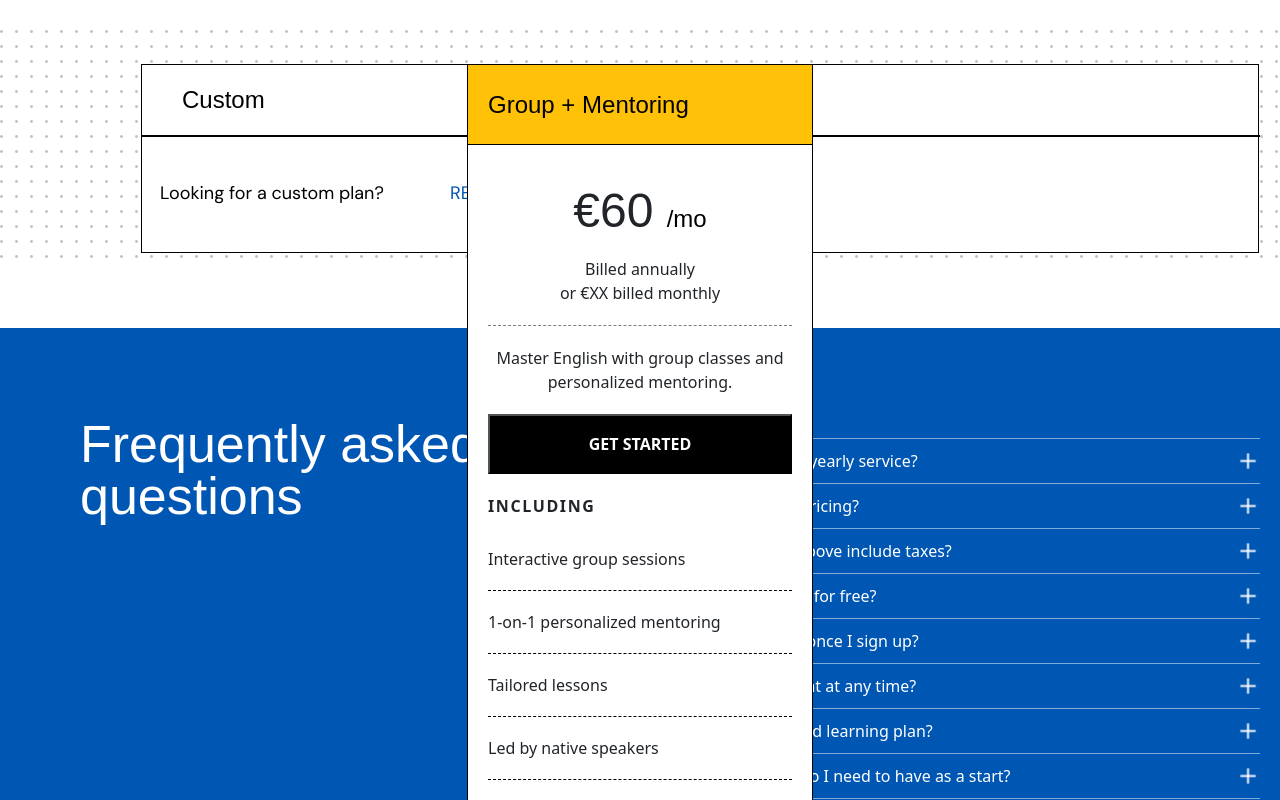
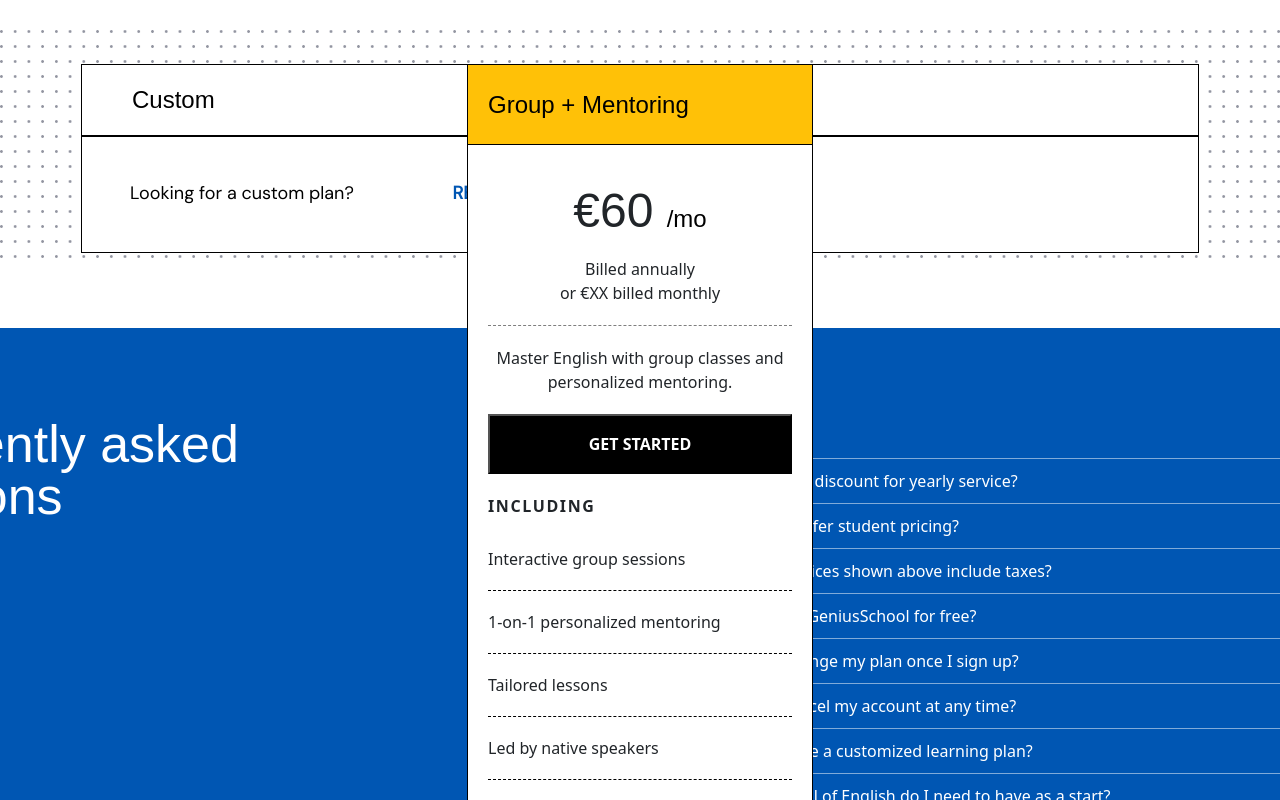
Before and after one commit to thaibbraz/geniusschool-website, a React (Vite) app in the folder app/: page /pricing in a window 1280 px wide. Shown: the part 1320-2120 px from the top of the page. Built offline with nearby package versions, Linux system fonts and the light colour scheme; a web font is replaced by a local one.

Commit message:
Fixed FAQ responsiveness

```diff
--- a/app/src/components/pricing/Customplan.jsx
+++ b/app/src/components/pricing/Customplan.jsx
@@ -14,7 +14,7 @@ const Customplan = () => {
       </div>
       <div>
         <a
-          href="mailto:geniusschool@geniusschool.com?subject=Requesting%20a%20Custom%20Plan"
+          href="mailto:thiago@geniuschool.com?subject=Requesting%20a%20Custom%20Plan"
           className="customplan-box-text-request subheading"
         >
           REQUEST A QUOTE
--- a/app/src/components/pricing/FAQ.jsx
+++ b/app/src/components/pricing/FAQ.jsx
@@ -25,10 +25,10 @@ const FAQ = () => {
     <>
       Yes. Send us an email to{" "}
       <a
-        href="mailto:geniusschool@geniusschool.com?subject=Requesting%20a%20Custom%20Plan"
+        href="mailto:thiago@geniuschool.com?subject=Requesting%20a%20Custom%20Plan"
         style={{ color: "white", textDecoration: "underline" }}
       >
-        geniusschool@geniusschool.com
+        thiago@geniuschool.com
       </a>
     </>,
     "Any level is welcome",
--- a/app/src/index.css
+++ b/app/src/index.css
@@ -390,10 +390,9 @@ body {
 /* Learning plan CSS */
 .learningplan {
   width: 100%;
-  /* height: 1192px; */
-  height: auto; /* Adjust height to auto for better responsiveness */
-  margin: 0 auto; /* Added */
-  padding: 50px 0; /* Add padding to the top and bottom */
+  height: auto;
+  margin: 0 auto;
+  padding: 50px 0;
 }
 
 .learningplan-heading {
@@ -404,7 +403,7 @@ body {
   font-weight: 400;
   line-height: 48px;
   text-align: center;
-  margin: 120px auto; /* Center heading and add margin for spacing */
+  margin: 120px auto;
 }
 
 .learningplan-card-container {
@@ -430,8 +429,8 @@ body {
   border-radius: 0;
   padding: 100px 20px 20px 20px;
   transition: transform 0.3s ease-in-out;
-  background-color: white; /* Ensure card background is white */
-  z-index: 1; /* Ensure card is above pseudo-element */
+  background-color: white;
+  z-index: 1;
 }
 
 .card-wrapper::before {
@@ -442,25 +441,21 @@ body {
   width: 100%;
   height: 100%;
   background-color: black;
-  z-index: 0; /* Place pseudo-element behind the card */
+  z-index: 0;
   transition: all 0.3s ease-in-out;
   opacity: 0;
 }
 
-/* Hover effect moving card to the right */
 .card-wrapper:hover .card {
   transform: translate(
     10px,
     -10px
-  ); /* Lift the card slightly and move to the right */
+  ); /* Lift the card slightly and move to the right, we can adjust it */
 }
 
 .card-wrapper:hover::before {
-  opacity: 1; /* Show the black rectangle on hover */
-  transform: translate(
-    -4px,
-    4px
-  ); /* Adjust position to create the shadow effect */
+  opacity: 1;
+  transform: translate(-4px, 4px);
 }
 
 .card-title {
@@ -539,73 +534,93 @@ body {
 
 /* Custom plan CSS */
 .customplan {
-  width: 1400px;
-  height: 228px;
+  width: 100%;
+  height: 228px; /* Fixed height as per original */
   position: absolute;
-  top: 1350px;
+  top: 1350px; /* Same vertical position as original */
+  display: flex;
+  justify-content: center;
+  align-items: center;
 }
 
 .customplan-vector {
-  width: 1398px;
-  height: 228px;
-  opacity: 0.5;
+  width: 100%;
+  height: 100%;
+  opacity: 0.9;
+  margin: 0 auto;
 }
 
 .customplan-box {
-  width: 1118px;
+  width: 100%;
+  max-width: 1118px;
   height: 189px;
+  border: 1px solid black;
+  background-color: #fff;
   position: absolute;
   top: 34px;
-  left: 141px;
-  border: 1px solid black;
-  background-color: #fff;
+  left: 50%;
+  transform: translateX(-50%);
+  box-sizing: border-box;
+  padding: 20px;
 }
 
 .customplan-box-line {
-  width: 1118px;
+  width: 100%;
   height: 0px;
+  border: 1px solid black;
+  background-color: #fff;
   position: absolute;
   top: 70px;
-  /* left: 141px; */
-  border: 1px solid black;
-  background-color: #fff;
+  left: 50%;
+  transform: translateX(-50%);
 }
 
 .customplan-box-title {
   color: black;
-  width: 432.23px;
+  width: 100%;
+  max-width: 432.23px;
   height: 24px;
   position: absolute;
   top: 23px;
-  left: 40px;
+  left: 50px; /* Adjusted for better positioning */
+}
+
+.customplan-box-text,
+.customplan-box-text-request {
+  position: absolute;
+  white-space: nowrap;
 }
 
 .customplan-box-text {
   color: black;
-  height: 116px;
-  position: absolute;
+  width: 100%;
+  max-width: 223px;
+  text-align: center;
   top: 150px;
-  left: 160px;
+  left: calc(50% - 510px); /* Adjusted for better positioning */
 }
 
 .customplan-box-text-request {
-  color: black;
-  width: 223px;
-  height: 116px;
-  position: absolute;
+  color: #0056b3;
+  width: 100%;
+  max-width: 223px;
+  text-align: center;
+  text-decoration: none;
+  font-weight: 800;
   top: 150px;
-  left: 450px;
-  color: #0056b3;
-  text-decoration: none;
+  left: calc(50% - 220px); /* Adjusted for better positioning */
 }
 
 /* FAQ CSS */
 .FAQ-frame {
-  width: 1400px;
+  width: 100%;
   height: 712px;
   position: absolute;
   top: 1648px;
   background-color: #0056b3;
+  margin: 0 auto; /* Center the frame */
+  padding: 20px; /* Add some padding for better spacing */
+  box-sizing: border-box;
 }
 
 .FAQ-heading {
@@ -615,13 +630,14 @@ body {
   left: 80px;
   position: absolute;
   color: #ffffff;
+  left: calc(50% - 800px);
 }
 
 .FAQ-content {
   position: relative;
+  max-width: 620px;
   top: 110px;
-  left: 640px;
-  width: 620px;
+  left: calc(50% + 100px);
 }
 
 .FAQ-line {
@@ -639,6 +655,7 @@ body {
   color: white;
   cursor: pointer;
   margin-bottom: 10px;
+  max-width: 620px;
 }
 
 .FAQ-plus-icon {
```
